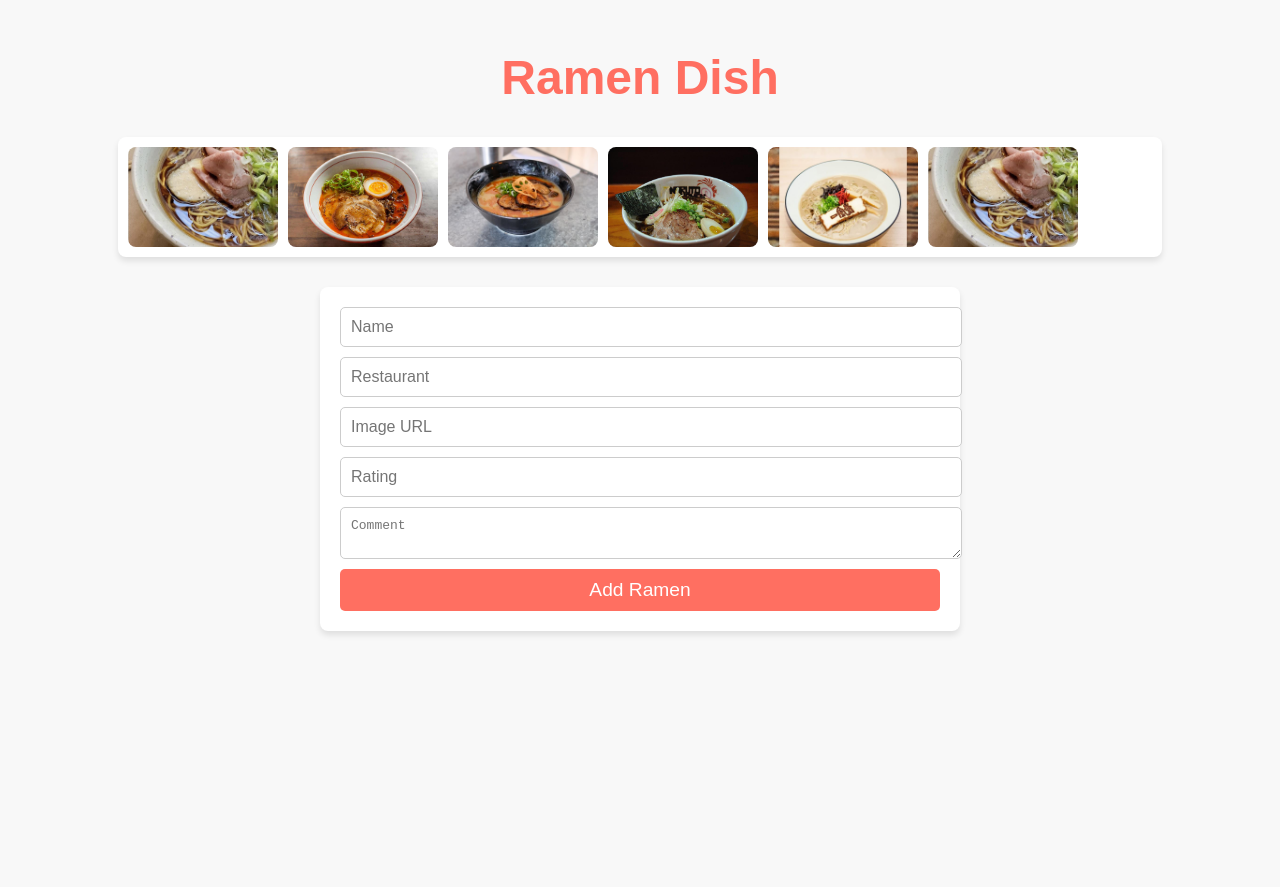
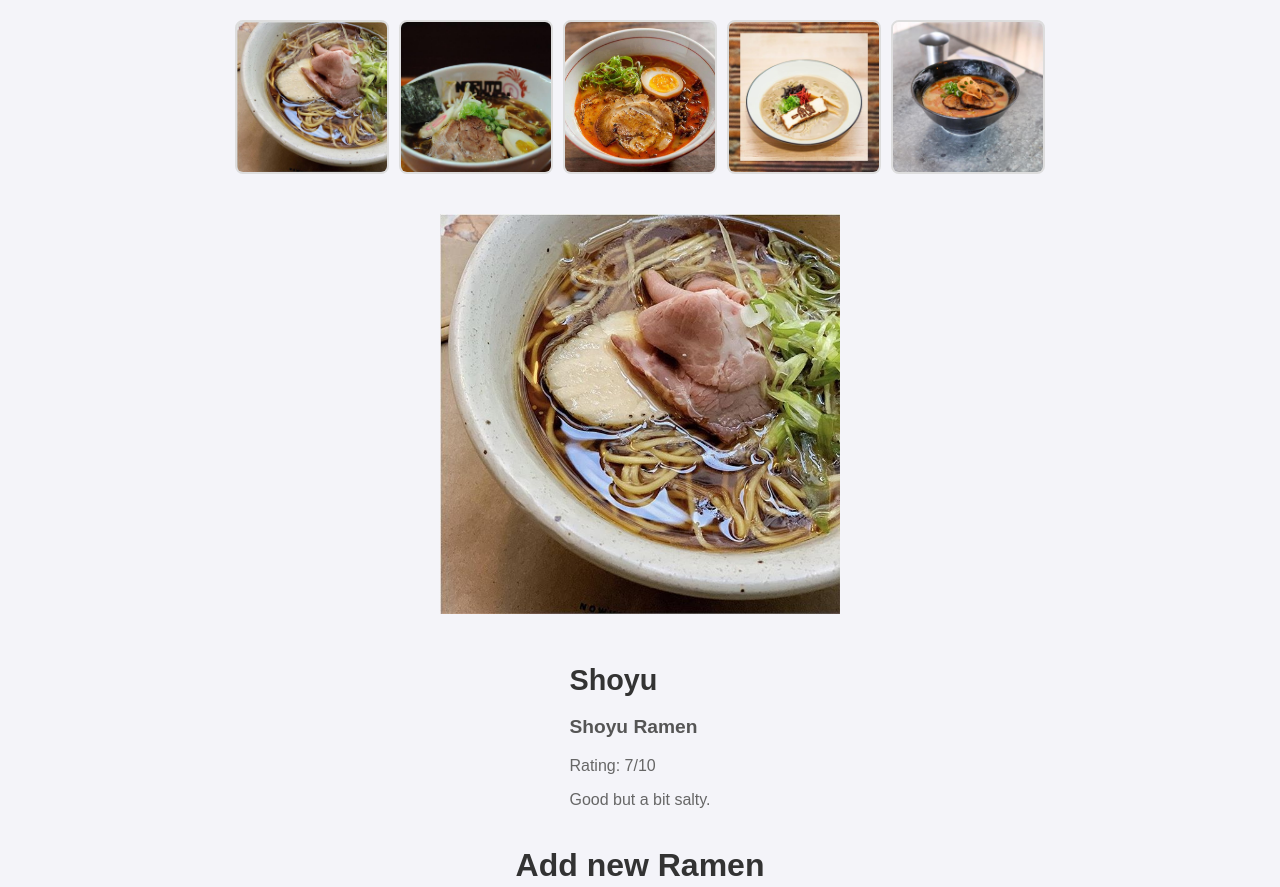
Before and after one commit to biress/biress-biress-Phase-1-Code-Challenge-Ramen-Rater, a plain HTML site: page index.html in a window 1280 px wide. Shown: the top 887 px of the page. Before the commit the page ends 800 px from the top, so only its background shows below. Drawn offline with Linux system fonts and the light colour scheme.

Commit message:
re-submission

```diff
--- a/index.html
+++ b/index.html
@@ -3,29 +3,29 @@
 <head>
     <meta charset="UTF-8">
     <meta name="viewport" content="width=device-width, initial-scale=1.0">
-    <link rel="stylesheet" type="text/css" href="./style.css" />
-    <title>Ramen Rating </title>
+    <title>Ramen Rating App</title>
+    <link rel="stylesheet" href="style.css">
 </head>
 <body>
-    <h1>Ramen Dish</h1>
-    <div id="ramen-menu"></div>
+    <div id="ramen-menu">  </div>
     <div id="ramen-detail">
-        <img id="ramen-detail-image" src="./images/shoyu.jpg" alt="Ramen Image">
-        <h2 id="ramen-name"></h2>
-        <p id="ramen-restaurant"></p>
-        <p id="ramen-rating"></p>
-        <p id="ramen-comment"></p>
+        <img id="detail-image" src="" alt="Ramen Image" data-restaurant="" >
+        <div class = "ramen-text">
+            <h2 id="detail-name"></h2>
+            <h3 id="detail-restaurant"></h3>
+            <p id="detail-rating"></p>
+            <p id="detail-comment"></p>
+        </div>
     </div>
-
+    <h1>Add new Ramen</h1>
     <form id="new-ramen-form">
-        <input type="text" id="new-ramen-name" placeholder="Name" required>
-        <input type="text" id="new-ramen-restaurant" placeholder="Restaurant" required>
-        <input type="url" id="new-ramen-image" placeholder="Image URL" required>
-        <input type="number" id="new-ramen-rating" placeholder="Rating" min="1" max="10">
-        <textarea id="new-ramen-comment" placeholder="Comment"></textarea>
+        <input type="text" id="new-name" placeholder="Name" required>
+        <input type="text" id="new-restaurant" placeholder="Restaurant" required>
+        <input type="url" id="new-image" placeholder="Image URL" required>
+        <input type="text" id="new-rating" placeholder="Rating" required>
+        <textarea id="new-comment" placeholder="Comment"></textarea>
         <button type="submit">Add Ramen</button>
     </form>
-
     <script src="index.js"></script>
 </body>
 </html>
--- a/index.js
+++ b/index.js
@@ -1,72 +1,91 @@
-// Sample ramen data (you can expand this with more ramen entries)
+document.addEventListener("DOMContentLoaded", function () {
+    // Data: Array of ramen objects
     const ramens = [
-    { id: 1, name: "Shoyu Ramen", restaurant: "Ichiran", image: "./images/shoyu.jpg", rating: 10, comment: "Delicious!" },
-    { id: 2, name: "Kojiro Ramen", restaurant: "Kojiro", image: "./images/kojiro.jpg", rating: 8, comment: "Very flavorful!" },
-    { id: 3, name: "Gyukotsu Ramen", restaurant: "Gyukostu", image: "./images/gyukotsu.jpg",rating: 6, comment: "Not bad." },
-    { id: 4, name: "Naruto Ramen", restaurant: "Naruto", image: "./images/naruto.jpg", rating: 10, comment: "Best ramen ever!" },
-    { id: 5, name: "Nirvana Ramen", restaurant: "Nirvana Nagi", image: "./images/nirvana.jpg", rating: 8, comment: "Yummy!" },
-    { id: 6, name: "Shoyu  Ramen", restaurant: "shoyu", image: "./images/shoyu.jpg", rating: 10, comment: "Delicious!" },
+        { name: "Shoyu", restaurant: "Shoyu Ramen", image: "./images/shoyu.jpg", rating: "7/10", comment: "Good but a bit salty." },
+        { name: "Naruto", restaurant: "Naruto Ramen", image: "./images/naruto.jpg", rating: "9/10", comment: "Nice noodles!" },
+        { name: "Kojiro", restaurant: "Ramen Bar", image: "./images/kojiro.jpg", rating: "9.5/10", comment: "Great broth!" },
+        { name: "Nirvana", restaurant: "Nirvana Ramen", image: "./images/nirvana.jpg", rating: "10/10", comment: "Life-changing!" },
+        { name: "Gyukotsu", restaurant: "Ramen House", image: "./images/gyukotsu.jpg", rating:"10/10", comment: "Rich and flavorful!" },
+
     ];
 
-// Function to display all ramen images in the #ramen-menu section
+    // Function to display ramen images
     function displayRamens() {
         const ramenMenu = document.getElementById("ramen-menu");
-    ramenMenu.innerHTML = ''; // Clear previous content (if any)
-
         ramens.forEach((ramen, index) => {
-        const ramenImage = document.createElement("img");
-        ramenImage.src = ramen.image;
-        ramenImage.alt = ramen.name;
-        ramenImage.classList.add("ramen-image");
-        ramenImage.addEventListener("click", () => handleClick(index)); // Set up click event
-        ramenMenu.appendChild(ramenImage);
+            const img = document.createElement("img");
+            img.src = ramen.image;
+            img.alt = ramen.name;
+            img.dataset.index = index; // Store the ramen index in the data attribute
+            img.addEventListener("click", handleClick);
+            ramenMenu.appendChild(img);
         });
     }
 
-function handleClick(index) {
+    // Function to handle ramen image click
+    function handleClick(event) {
+        const index = event.target.dataset.index;
         const ramen = ramens[index];
-    const ramenDetail = document.getElementById("ramen-detail");
 
-    document.getElementById("ramen-detail-image").src = ramen.image;
-    document.getElementById("ramen-name").textContent = ramen.name;
-    document.getElementById("ramen-restaurant").textContent = `Restaurant: ${ramen.restaurant}`;
-    document.getElementById("ramen-rating").textContent = `Rating: ${ramen.rating}/10`;
-    document.getElementById("ramen-comment").textContent = `Comment: ${ramen.comment}`;
+        const detailImage = document.getElementById("detail-image","detail-name");
+        const detailName = document.getElementById("detail-name");
+        const detailRestaurant = document.getElementById("detail-restaurant");
+        const detailRating = document.getElementById("detail-rating");
+        const detailComment = document.getElementById("detail-comment");
 
 
-    ramenDetail.style.display = "block";
+        detailImage.src = ramen.image;
+        detailName.textContent = ramen.name;
+        detailRestaurant.textContent = ramen.restaurant;
+        detailRating.textContent = `Rating: ${ramen.rating}`;
+        detailComment.textContent = ramen.comment;
     }
+
+    // Function to handle new ramen form submission
     function addSubmitListener() {
         const form = document.getElementById("new-ramen-form");
 
-    form.addEventListener("submit", (event) => {
+        form.addEventListener("submit", function (event) {
             event.preventDefault();
 
-        const newRamenName = document.getElementById("new-ramen-name").value;
-        const newRamenRestaurant = document.getElementById("new-ramen-restaurant").value;
-        const newRamenImage = document.getElementById("new-ramen-image").value;
-        const newRamenRating = document.getElementById("new-ramen-rating").value || 3;
-        const newRamenComment = document.getElementById("new-ramen-comment").value || "";
+            const newName = document.getElementById("new-name").value;
+            const newRestaurant = document.getElementById("new-restaurant").value;
+            const newImage = document.getElementById("new-image").value;
+            const newRating = document.getElementById("new-rating").value;
+            const newComment = document.getElementById("new-comment").value;
 
             const newRamen = {
-            name: newRamenName,
-            restaurant: newRamenRestaurant,
-            image: newRamenImage,
-            rating: parseInt(newRamenRating),
-            comment: newRamenComment
+                name: newName,
+                restaurant: newRestaurant,
+                image: newImage,
+                rating: newRating,
+                comment: newComment
             };
 
-        ramens.push(newRamen);
+            ramens.push(newRamen); // Add new ramen to the array
 
-        displayRamens();
+            const newRamenImage = document.createElement("img");
+            newRamenImage.src = newImage;
+            newRamenImage.alt = newName;
+            newRamenImage.dataset.index = ramens.length - 1;
+            newRamenImage.addEventListener("click", handleClick);
 
-        form.reset();
+            document.getElementById("ramen-menu").appendChild(newRamenImage);
+
+            form.reset(); // Reset form after submission
         });
     }
 
+    // Initialize the application
     function main() {
         displayRamens();
         addSubmitListener();
+
+        // Display the details of the first ramen on page load
+        if (ramens.length > 0) {
+            handleClick({ target: { dataset: { index: 0 } } }); // Trigger click event for first ramen
+        }
     }
 
-document.addEventListener("DOMContentLoaded", main);
+    main();
+});
--- a/style.css
+++ b/style.css
@@ -1,112 +1,105 @@
-/* General Styling */
+/* Global Styles */
 body {
     font-family: Arial, sans-serif;
-    text-align: center;
-    background-color: #f8f8f8;
+    background-color: #f4f4f9;
     margin: 0;
     padding: 0;
+    display: flex;
+    flex-direction: column;
+    align-items: center;
+    justify-content: flex-start;
 }
 
-/* Title Styling */
-h1 {
-    font-size: 3em;
-    margin-top: 50px;
-    color: #ff6f61;
+h1, h2, h3, p {
+    color: #333;
 }
 
-/* Ramen Menu Styling */
+/* Ramen Menu */
 #ramen-menu {
-    width: 80%;
     display: flex;
-    flex-direction: row; /* Arrange images horizontally */
-    justify-content: flex-start; /* Align images to the left */
-    gap: 10px; /* Space between the images */
-    margin: 20px auto;
-    overflow-x: auto; /* Allow horizontal scrolling if images overflow */
-    padding: 10px;
-    background: white;
-    border-radius: 8px;
-    box-shadow: 0 4px 6px rgba(0, 0, 0, 0.1);
+    flex-wrap: wrap;
+    gap: 10px;
+    margin-top: 20px;
 }
 
 #ramen-menu img {
-    width: 150px; /* Smaller width for images */
-    height: 100px; /* Smaller height for images */
-    object-fit: cover; /* Ensures the image maintains its aspect ratio */
+    width: 150px;
+    height: 150px;
+    object-fit: cover;
+    cursor: pointer;
+    border: 2px solid #ddd;
     border-radius: 8px;
-    cursor: pointer;
-    transition: transform 0.2s;
+    transition: transform 0.3s;
 }
 
 #ramen-menu img:hover {
     transform: scale(1.1);
 }
 
-/* Ramen Detail Styling */
+/* Ramen Detail */
 #ramen-detail {
-    width: 80%;
-    max-width: 600px;
-    margin: 30px auto;
-    padding: 20px;
-    background-color: white;
-    box-shadow: 0 4px 6px rgba(0, 0, 0, 0.1);
-    border-radius: 8px;
-    display: none; /* Hidden by default */
+    display: flex;
+    flex-direction: column;
+    align-items: center;
 }
 
-#ramen-detail img {
-    width: 100%;
-    max-height: 300px;
+#detail-image {
+    width: 400px;
+    height: 400px;
     object-fit: cover;
     border-radius: 8px;
+    padding: 40px;
 }
 
-#ramen-detail h2 {
-    font-size: 2em;
-    color: #333;
+#detail-name {
+    font-size: 1.8em;
     margin: 10px 0;
 }
 
-#ramen-detail p {
-    font-size: 1.1em;
-    margin: 5px 0;
+#detail-restaurant {
+    font-size: 1.2em;
+    color: #555;
 }
 
-/* Form Styling */
+#detail-rating, #detail-comment {
+    font-size: 1em;
+    margin-top: 10px;
+    color: #666;
+}
+
+/* Form Styles */
 form {
-    width: 80%;
-    max-width: 600px;
-    margin: 30px auto;
-    padding: 20px;
-    background-color: white;
-    box-shadow: 0 4px 6px rgba(0, 0, 0, 0.1);
-    border-radius: 8px;
     display: flex;
     flex-direction: column;
-    gap: 10px;
+    align-items: center;
+    margin-top: 30px;
+    background-color: #fff;
+    padding: 15px; /* Reduced padding */
+    border-radius: 8px;
+    box-shadow: 0 4px 8px rgba(0, 0, 0, 0.1);
+    width: 40%; /* Reduced width */
+    max-width: 500px; /* Added max-width to limit expansion */
 }
 
-input, textarea, button {
+form input, form textarea {
     width: 100%;
-    padding: 10px;
+    padding: 8px; /* Reduced padding */
+    margin: 8px 0; /* Reduced margin */
+    border-radius: 5px;
     border: 1px solid #ccc;
-    border-radius: 5px;
-    font-size: 1em;
+    font-size: 0.9em; /* Reduced font size for inputs */
 }
 
-textarea {
-    resize: vertical;
+form button {
+    padding: 8px 15px; /* Reduced padding */
+    background-color: #4CAF50;
+    color: white;
+    border: none;
+    border-radius: 5px;
+    cursor: pointer;
+    font-size: 1em; /* Adjusted font size */
 }
 
-button {
-    background-color: #ff6f61;
-    color: white;
-    border: none;
-    cursor: pointer;
-    font-size: 1.2em;
-    transition: background 0.3s;
+form button:hover {
+    background-color: #45a049;
 }
-
-button:hover {
-    background-color: #e65b50;
-}
```
Also changed, not shown: 1 other file. Lines whose indentation alone changed are shown as unchanged.
